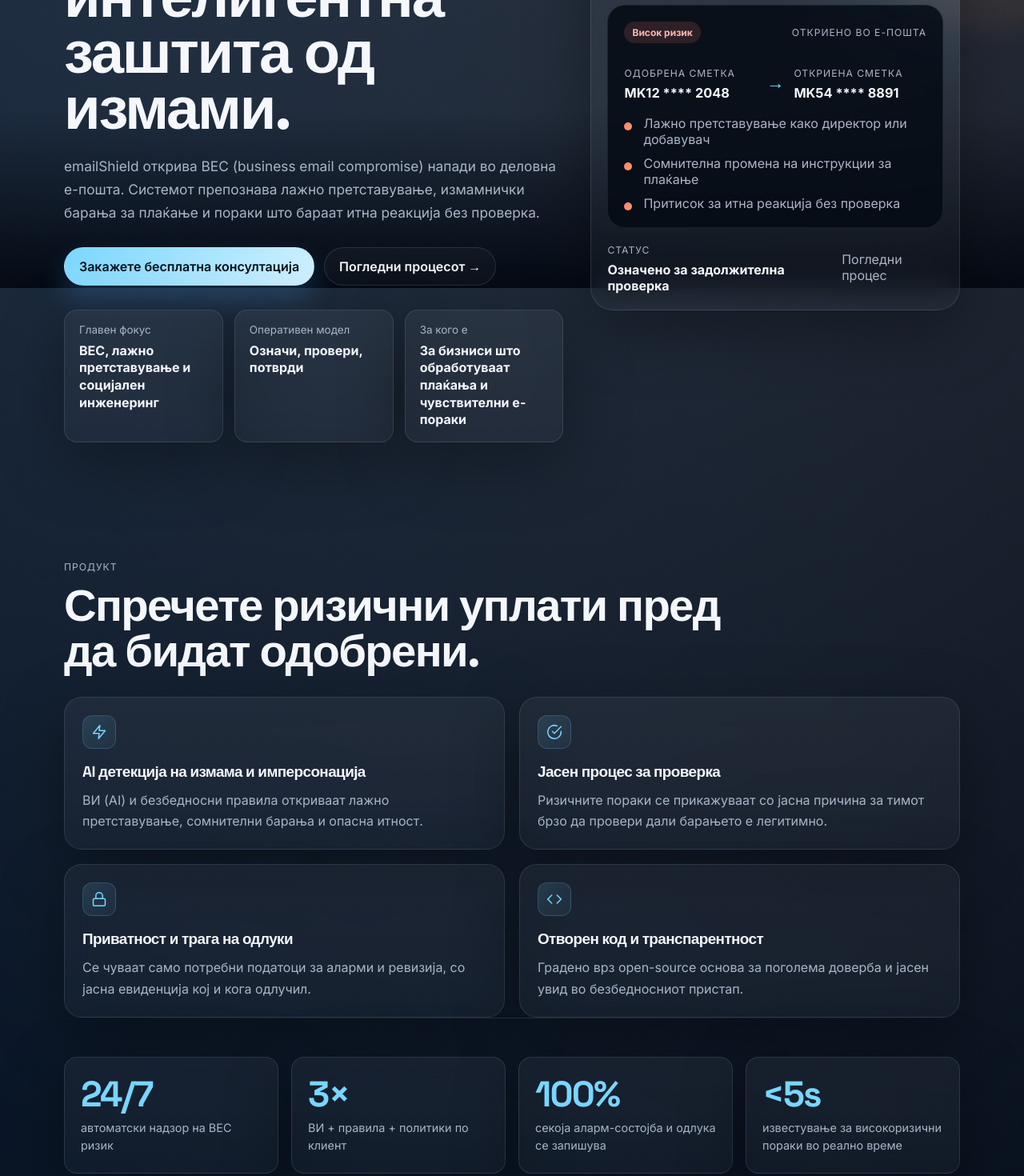
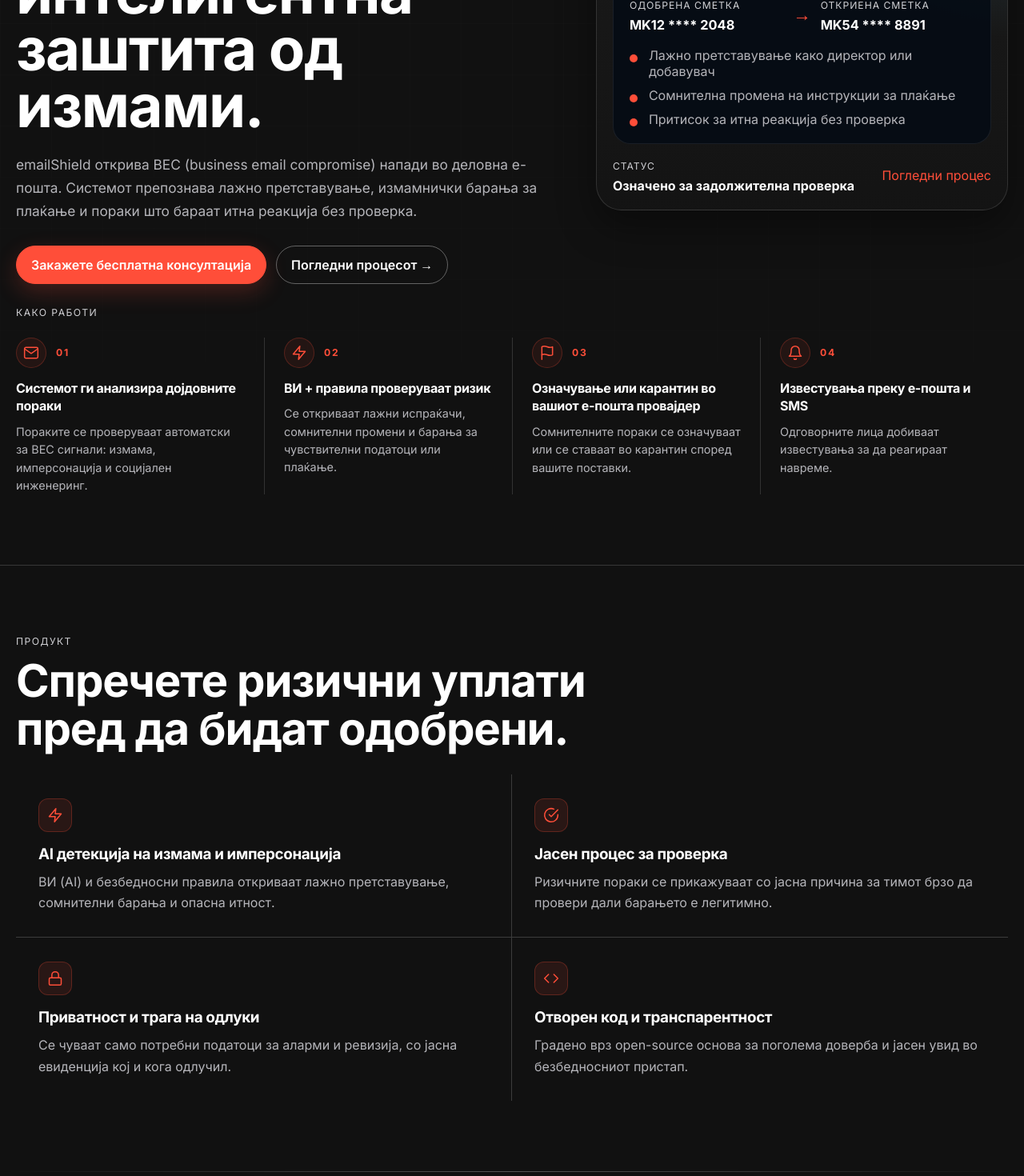
Before and after one commit to slavcoc/shield, a Next.js app in the folder website/: page / in a window 1280 px wide. Shown: the part 440-1910 px from the top of the page at 80% size. Built offline with nearby package versions, Linux system fonts and the light colour scheme; no server answers.

Commit message:
new theming added

```diff
--- a/website/app/globals.css
+++ b/website/app/globals.css
@@ -344,6 +344,90 @@
   margin-top: 28px;
 }
 
+.hero-workflow {
+  grid-column: 1 / -1;
+  width: 100%;
+  margin-top: 56px;
+  padding-top: 0;
+  border-top: 0;
+}
+
+.hero-workflow-header {
+  display: flex;
+  align-items: center;
+  justify-content: space-between;
+  gap: 16px;
+  margin-bottom: 24px;
+}
+
+.hero-workflow-link {
+  color: var(--accent);
+  font-size: 0.92rem;
+  font-weight: 600;
+  text-decoration: underline;
+  text-underline-offset: 3px;
+}
+
+.hero-workflow-link:hover {
+  color: var(--accent-warm);
+}
+
+.hero-workflow-grid {
+  display: grid;
+  grid-template-columns: repeat(4, minmax(0, 1fr));
+  gap: 0;
+}
+
+.hero-workflow-card {
+  min-width: 0;
+  padding: 0 24px 0 0;
+}
+
+.hero-workflow-card + .hero-workflow-card {
+  padding-left: 24px;
+  border-left: 1px solid rgba(255, 255, 255, 0.14);
+}
+
+.hero-workflow-meta {
+  display: flex;
+  align-items: center;
+  gap: 12px;
+  margin-bottom: 14px;
+}
+
+.hero-workflow-icon {
+  display: inline-flex;
+  align-items: center;
+  justify-content: center;
+  width: 38px;
+  height: 38px;
+  border-radius: 999px;
+  border: 1px solid rgba(255, 78, 57, 0.24);
+  background: rgba(255, 78, 57, 0.08);
+  color: var(--accent);
+  flex-shrink: 0;
+}
+
+.hero-workflow-number {
+  display: inline-flex;
+  color: var(--accent);
+  font-size: 0.76rem;
+  font-weight: 700;
+  letter-spacing: 0.14em;
+}
+
+.hero-workflow-card h3 {
+  font-size: 1rem;
+  line-height: 1.42;
+  margin-bottom: 10px;
+}
+
+.hero-workflow-card p {
+  color: var(--muted);
+  font-size: 0.9rem;
+  line-height: 1.55;
+}
+
 .metrics {
   margin: 30px 0 0;
   display: grid;
@@ -1656,6 +1740,22 @@
     grid-template-columns: repeat(2, minmax(0, 1fr));
   }
 
+  .hero-workflow-grid {
+    grid-template-columns: repeat(2, minmax(0, 1fr));
+    gap: 18px;
+  }
+
+  .hero-workflow-card,
+  .hero-workflow-card + .hero-workflow-card {
+    padding: 0;
+    border-left: 0;
+  }
+
+  .hero-workflow-card {
+    padding-top: 18px;
+    border-top: 1px solid rgba(255, 255, 255, 0.14);
+  }
+
   .results-grid {
     grid-template-columns: repeat(2, minmax(0, 1fr));
   }
@@ -1741,6 +1841,20 @@
     grid-template-columns: 1fr;
   }
 
+  .hero-workflow-header {
+    align-items: flex-start;
+    flex-direction: column;
+  }
+
+  .hero-workflow {
+    margin-top: 44px;
+  }
+
+  .hero-workflow-grid {
+    grid-template-columns: 1fr;
+    gap: 0;
+  }
+
   .comparison-arrow {
     transform: rotate(90deg);
   }
@@ -1795,3 +1909,389 @@
     padding: 12px 13px;
   }
 }
+
+/* =====================================================================
+   KLAR THEME ADAPTATION LAYER
+   Applies theme-sample visual direction to existing emailShield content
+   ===================================================================== */
+
+:root {
+  color-scheme: dark;
+  --bg: #111111;
+  --bg-soft: #161616;
+  --panel: #1b1b1b;
+  --panel-strong: #141414;
+  --text: #ffffff;
+  --muted: #b5b5ba;
+  --faint: #8a8a8e;
+  --line: rgba(255, 255, 255, 0.16);
+  --accent: #ff4e39;
+  --accent-strong: #ff6b59;
+  --accent-warm: #ff8a6e;
+  --danger: #ff6b59;
+  --success: #68d391;
+  --shadow: 0 20px 48px rgba(0, 0, 0, 0.38);
+  --radius-xl: 2rem;
+  --radius-lg: 1.5rem;
+  --radius-md: 1rem;
+  --shell: min(1240px, calc(100vw - 40px));
+}
+
+body {
+  font-family: var(--font-inter), system-ui, sans-serif;
+  background: #111111;
+  color: #ffffff;
+}
+
+body::before,
+body::after,
+.backdrop {
+  display: none;
+}
+
+h1,
+h2,
+h3,
+.brand-text {
+  font-family: var(--font-inter), system-ui, sans-serif;
+  letter-spacing: -0.02em;
+}
+
+.topbar {
+  position: sticky;
+  top: 0;
+  z-index: 30;
+  padding: 18px 0;
+  background: rgba(17, 17, 17, 0.94);
+  border-bottom: 1px solid rgba(255, 255, 255, 0.12);
+  backdrop-filter: blur(10px);
+}
+
+.brand-mark {
+  background: var(--accent);
+  color: #111111;
+  box-shadow: none;
+}
+
+.brand-mark svg {
+  stroke: #111111;
+}
+
+.nav {
+  color: #b5b5ba;
+}
+
+.nav a:hover,
+.panel-footer a:hover,
+.footer-links a:hover {
+  color: var(--accent);
+}
+
+.lang-switch {
+  border-color: rgba(255, 255, 255, 0.2);
+  background: rgba(255, 255, 255, 0.02);
+  color: #b5b5ba;
+}
+
+.lang-switch .active {
+  background: rgba(255, 78, 57, 0.16);
+  color: #ffffff;
+}
+
+.button {
+  border-radius: 999px;
+  font-weight: 600;
+}
+
+.button-primary {
+  background: var(--accent);
+  color: #ffffff;
+  border-color: var(--accent);
+  box-shadow: 0 10px 28px rgba(255, 78, 57, 0.22);
+}
+
+.button-primary:hover {
+  background: var(--accent-strong);
+  border-color: var(--accent-strong);
+  box-shadow: 0 14px 34px rgba(255, 78, 57, 0.28);
+  transform: translateY(-1px);
+}
+
+.button-secondary,
+.button-ghost {
+  border-color: rgba(255, 255, 255, 0.34);
+  background: transparent;
+  color: #ffffff;
+}
+
+.button-secondary:hover,
+.button-ghost:hover {
+  border-color: var(--accent);
+  color: var(--accent);
+}
+
+.hero {
+  padding-top: 62px;
+  gap: 28px;
+}
+
+.hero h1 {
+  line-height: 0.96;
+}
+
+.eyebrow,
+.kicker,
+.price-label,
+.comparison-label,
+.small-copy {
+  color: #d0d0d4;
+}
+
+.eyebrow {
+  letter-spacing: 0.12em;
+}
+
+.lede,
+.feature-card p,
+.steps p,
+.faq-answer,
+.contact-intro p,
+.partner-item p,
+.pricing-tiers li,
+.result-card p,
+.footer p {
+  color: #b5b5ba;
+}
+
+.section {
+  padding-top: 88px;
+}
+
+.hero,
+.section,
+.results-section,
+.contact {
+  position: relative;
+  z-index: 0;
+  padding-bottom: 88px;
+}
+
+.hero::before,
+.section::before,
+.results-section::before,
+.contact::before,
+.pricing::before {
+  content: "";
+  position: absolute;
+  top: 0;
+  bottom: 0;
+  left: 50%;
+  width: 100vw;
+  transform: translateX(-50%);
+  z-index: -1;
+  background: #111111;
+  border-top: 1px solid rgba(255, 255, 255, 0.16);
+}
+
+.hero::before {
+  border-top: 0;
+}
+
+.hero::after {
+  content: "";
+  position: absolute;
+  top: 0;
+  bottom: 0;
+  left: 50%;
+  width: 100vw;
+  transform: translateX(-50%);
+  z-index: -1;
+  pointer-events: none;
+  background-image:
+    linear-gradient(rgba(255, 255, 255, 0.045) 1px, transparent 1px),
+    linear-gradient(90deg, rgba(255, 255, 255, 0.045) 1px, transparent 1px);
+  background-size: 64px 64px;
+  mask-image: linear-gradient(180deg, rgba(0, 0, 0, 0.78), transparent 92%);
+  opacity: 0.55;
+}
+
+#product,
+#trust,
+#partners,
+#faq,
+#results,
+#contact,
+.pricing,
+#workflow,
+#guides {
+  margin-top: 0;
+}
+
+.section-heading h2 {
+  line-height: 1.05;
+}
+
+.section-rule {
+  background: linear-gradient(90deg, transparent, rgba(255, 255, 255, 0.28), transparent);
+}
+
+.hero-panel,
+.feature-card,
+.steps article,
+.price-card,
+.contact,
+.stat-item,
+.faq-item,
+.partner-item,
+.partner-cta-box,
+.result-card,
+.contact-form-wrap {
+  background: linear-gradient(180deg, rgba(27, 27, 27, 0.98), rgba(20, 20, 20, 0.98));
+  border: 1px solid rgba(255, 255, 255, 0.12);
+  box-shadow: var(--shadow);
+  backdrop-filter: none;
+}
+
+.feature-card,
+.steps article,
+.faq-item,
+.partner-item,
+.result-card {
+  border-radius: 1.5rem;
+}
+
+.feature-card:hover,
+.partner-item:hover,
+.faq-item:hover {
+  border-color: rgba(255, 78, 57, 0.46);
+  transform: translateY(-2px);
+}
+
+.product-grid {
+  gap: 0;
+}
+
+.product-grid .feature-card {
+  background: transparent;
+  border: 0;
+  border-radius: 0;
+  box-shadow: none;
+  padding: 30px 28px;
+}
+
+.product-grid .feature-card:nth-child(odd) {
+  border-right: 1px solid rgba(255, 255, 255, 0.18);
+}
+
+.product-grid .feature-card:nth-child(n + 3) {
+  border-top: 1px solid rgba(255, 255, 255, 0.18);
+}
+
+.product-grid .feature-card:hover {
+  transform: none;
+  border-color: rgba(255, 255, 255, 0.18);
+  background: rgba(255, 255, 255, 0.015);
+  box-shadow: none;
+}
+
+.card-icon,
+.step-icon {
+  background: rgba(255, 78, 57, 0.1);
+  border-color: rgba(255, 78, 57, 0.26);
+  color: var(--accent);
+}
+
+.stats-band {
+  padding-top: 32px;
+}
+
+.stat-num,
+.result-card strong,
+.price {
+  color: var(--accent);
+}
+
+.spoof-badge,
+.pill-danger {
+  color: #ffb8b8;
+  border-color: rgba(255, 95, 95, 0.32);
+  background: rgba(255, 95, 95, 0.14);
+}
+
+.signal-list li::before {
+  background: var(--accent);
+}
+
+.pricing .price-card {
+  background: linear-gradient(180deg, rgba(27, 27, 27, 0.98), rgba(20, 20, 20, 0.98));
+}
+
+.pricing-tiers li {
+  background: rgba(255, 255, 255, 0.03);
+  border-color: rgba(255, 255, 255, 0.16);
+}
+
+.seo-link {
+  color: var(--accent);
+  text-decoration: underline;
+  text-underline-offset: 3px;
+}
+
+.seo-link:hover {
+  color: var(--accent-warm);
+}
+
+.form-grid input,
+.form-grid select,
+.form-message textarea {
+  background: #121212;
+  border-color: rgba(255, 255, 255, 0.2);
+  color: #ffffff;
+}
+
+.form-grid input:focus,
+.form-grid select:focus,
+.form-message textarea:focus {
+  border-color: rgba(255, 78, 57, 0.52);
+  box-shadow: 0 0 0 3px rgba(255, 78, 57, 0.12);
+}
+
+.footer {
+  border-top-color: rgba(255, 255, 255, 0.16);
+}
+
+.footer-copy,
+.footer-links a {
+  color: #8a8a8e;
+}
+
+.faq-item[open] .faq-chevron,
+.faq-item[open] summary,
+.panel-footer a,
+.sender-domain,
+.step-number {
+  color: var(--accent);
+}
+
+.faq-item:hover .faq-chevron,
+.panel-footer a:hover {
+  color: var(--accent-warm);
+}
+
+@media (max-width: 992px) {
+  .topbar {
+    position: static;
+    backdrop-filter: none;
+  }
+
+  .hero {
+    padding-top: 44px;
+  }
+
+  .hero,
+  .section,
+  .results-section,
+  .contact {
+    padding-bottom: 72px;
+  }
+}
--- a/website/app/page.jsx
+++ b/website/app/page.jsx
@@ -989,20 +989,6 @@
               </a>
             </div>
 
-            <dl className="metrics" aria-label={copy.hero.claimsAria}>
-              <div>
-                <dt>{copy.hero.metrics.focusLabel}</dt>
-                <dd>{copy.hero.metrics.focusValue}</dd>
-              </div>
-              <div>
-                <dt>{copy.hero.metrics.modeLabel}</dt>
-                <dd>{copy.hero.metrics.modeValue}</dd>
-              </div>
-              <div>
-                <dt>{copy.hero.metrics.audienceLabel}</dt>
-                <dd>{copy.hero.metrics.audienceValue}</dd>
-              </div>
-            </dl>
           </div>
 
           <aside className="hero-panel" aria-label={copy.hero.previewAria}>
@@ -1048,6 +1034,24 @@
               <a href="#workflow">{copy.preview.viewWorkflow}</a>
             </div>
           </aside>
+
+          <div className="hero-workflow" id="workflow" aria-label={copy.nav.workflow}>
+            <div className="hero-workflow-header">
+              <p className="eyebrow">{copy.workflow.eyebrow}</p>
+            </div>
+            <div className="hero-workflow-grid">
+              {copy.workflow.protectionSteps.slice(0, 4).map((step, index) => (
+                <article className="hero-workflow-card" key={step.title}>
+                  <div className="hero-workflow-meta">
+                    <div className="hero-workflow-icon">{WORKFLOW_ICONS[index]}</div>
+                    <span className="hero-workflow-number">{String(index + 1).padStart(2, '0')}</span>
+                  </div>
+                  <h3>{step.title}</h3>
+                  <p>{step.text}</p>
+                </article>
+              ))}
+            </div>
+          </div>
         </section>
 
         <section className="shell section reveal" id="product">
@@ -1056,7 +1060,7 @@
             <h2>{copy.product.title}</h2>
           </div>
 
-          <div className="feature-grid">
+          <div className="feature-grid product-grid">
             {copy.product.cards.map((card, i) => (
               <article className="feature-card" key={card.title}>
                 <div className="card-icon">{PRODUCT_ICONS[i]}</div>
@@ -1076,25 +1080,6 @@
                 <div className="stat-num">{s.num}</div>
                 <p>{copy.efficiency.items[s.labelKey].label}</p>
               </div>
-            ))}
-          </div>
-        </section>
-
-        <section className="shell section workflow reveal" id="workflow">          <div className="section-heading narrow">
-            <p className="eyebrow">{copy.workflow.eyebrow}</p>
-            <h2>{copy.workflow.protectionTitle}</h2>
-          </div>
-
-          <div className="steps">
-            {copy.workflow.protectionSteps.map((step, index) => (
-              <article key={step.title}>
-                <div className="step-meta">
-                  <div className="step-icon">{WORKFLOW_ICONS[index]}</div>
-                  <span className="step-number">{String(index + 1).padStart(2, '0')}</span>
-                </div>
-                <h3>{step.title}</h3>
-                <p>{step.text}</p>
-              </article>
             ))}
           </div>
         </section>
```
